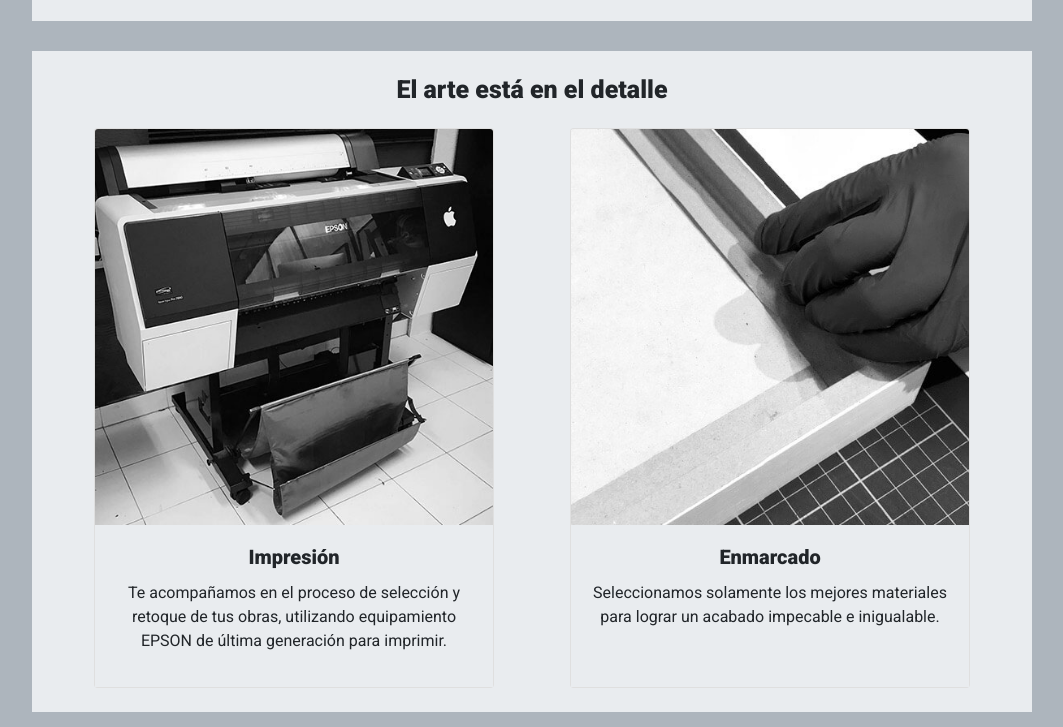
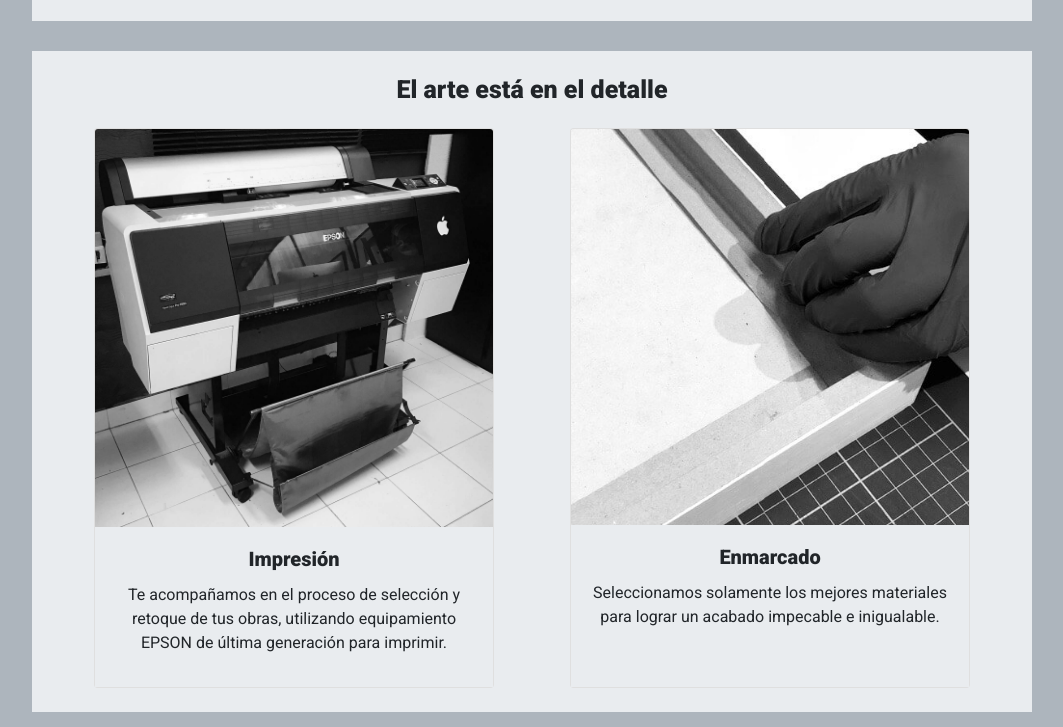
Before and after one commit to solbotana/proyecto_final, a website: page servicios.html in a window 1280 px wide. Shown: the part 623-1350 px from the top of the page, without its empty margins (108-1171 px from the left). Drawn offline with nearby package versions, Linux system fonts and the light colour scheme.

Commit message:
arreglo imagen

```diff
--- a/servicios.html
+++ b/servicios.html
@@ -59,7 +59,7 @@
           <h2>El arte está en el detalle</h2>
           <div class="services">
           <div class="card">
-            <img src="Images/servicioImpresion1.JPG" class="card-img-top" alt="Detalle de paspartú">
+            <img src="Images/servicioimpresion.JPG" class="card-img-top" alt="Impresora">
             <div class="card-body">
               <h5 class="card-title"><strong>Impresión</strong></h5>
               <p class="card-text">Te acompañamos en el proceso de selección y retoque de tus obras,
```
